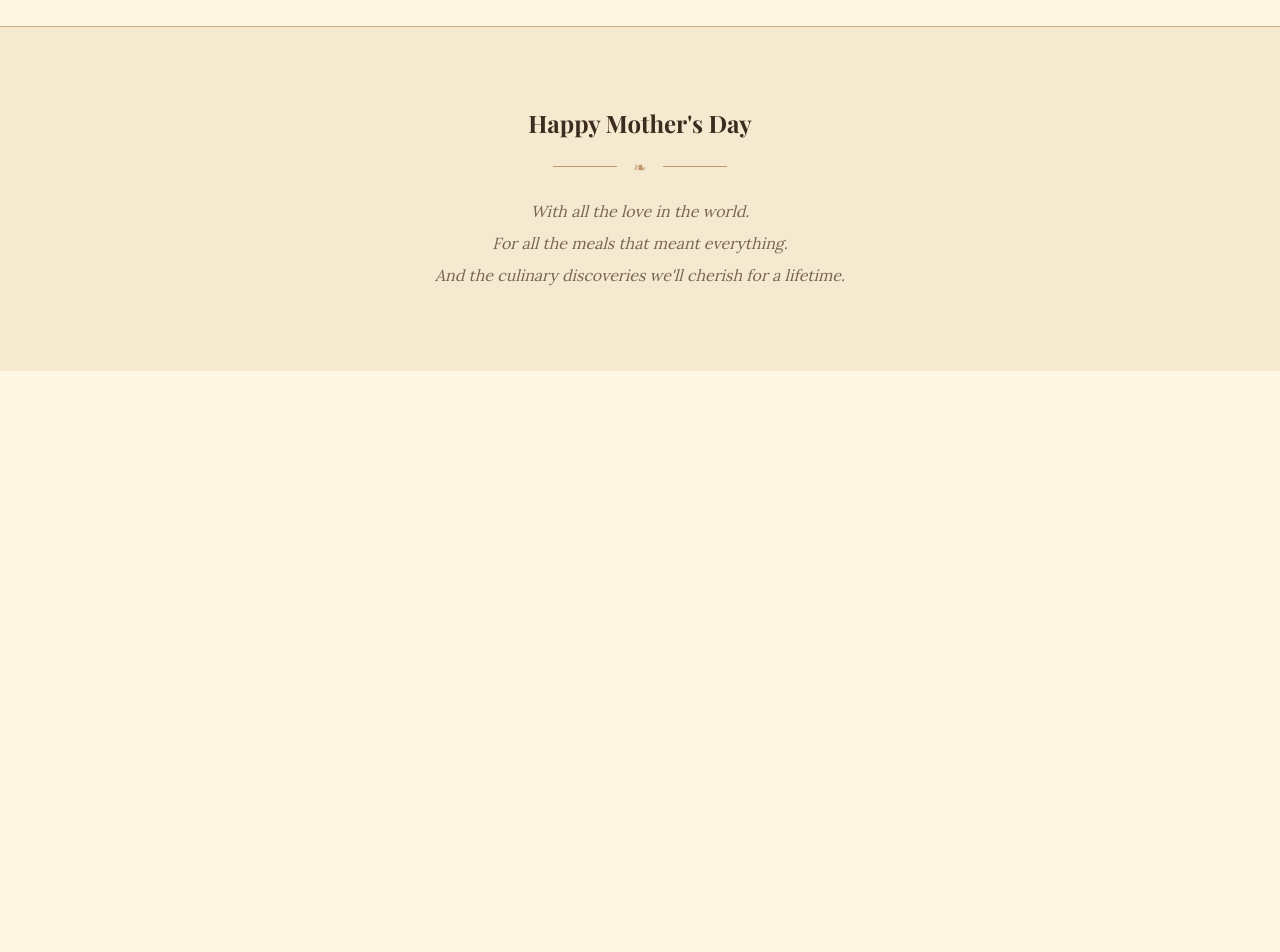
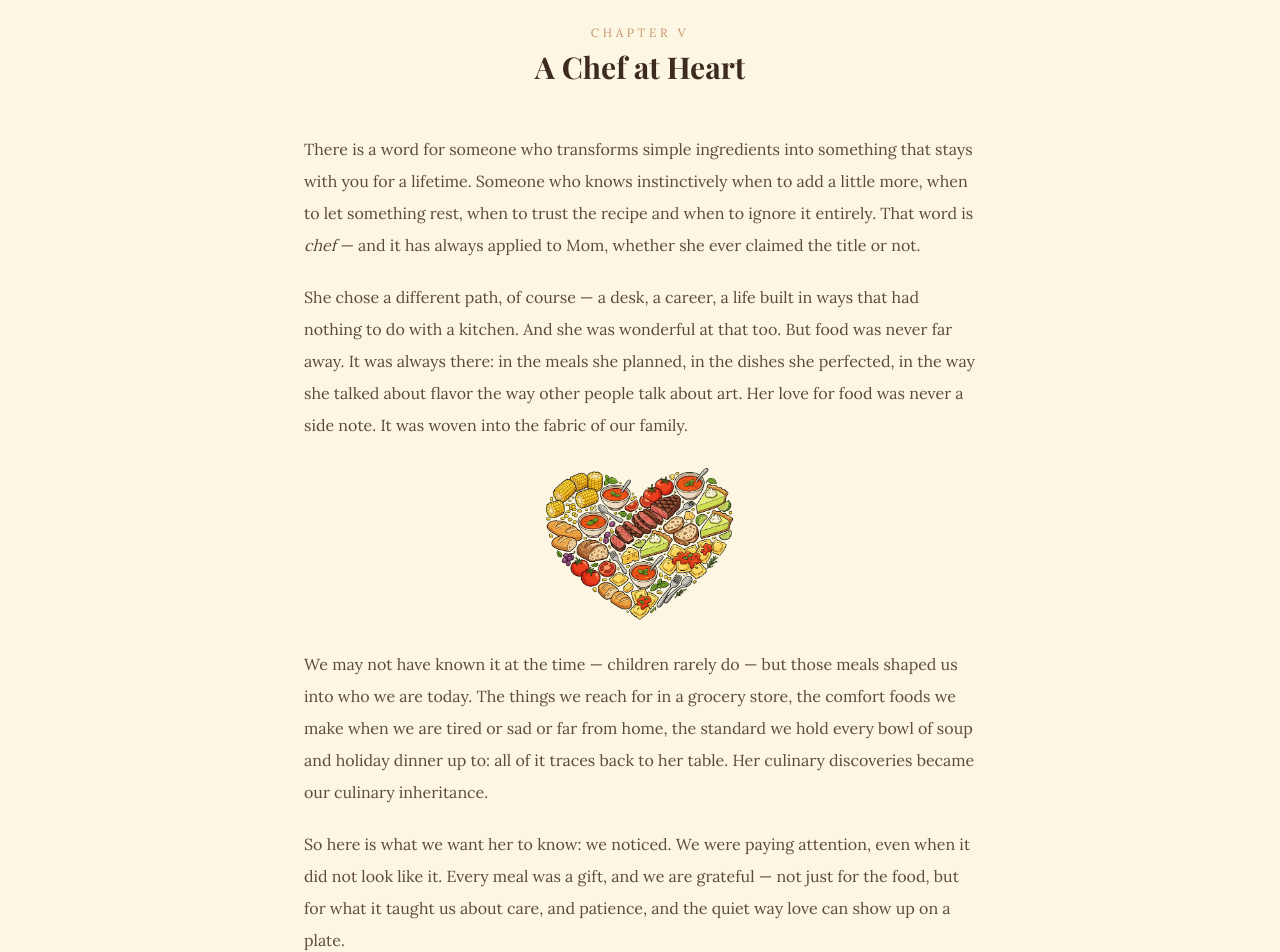
Before and after one commit to AlpineAva/culinary-discoveries, a Next.js app in the folder app/: page / in a window 1280 px wide. Shown: the part 4200-5152 px from the top of the page. Before the commit the page ends 4571 px from the top, so only its background shows below. Built offline with nearby package versions, Linux system fonts and the light colour scheme; a web font is replaced by a local one.

Commit message:
chapter 5

```diff
--- a/app/app/page.tsx
+++ b/app/app/page.tsx
@@ -101,7 +101,7 @@ export default function Home() {
       </header>
 
       {/* ── Chapters ──────────────────────────────────────────── */}
-      <main className="max-w-4xl mx-auto px-6 pb-32 space-y-4">
+      <main className="max-w-4xl mx-auto px-6 pb-8 space-y-4">
 
         {/* Chapter I */}
         <section className="py-16">
@@ -349,6 +349,65 @@ export default function Home() {
           </div>
         </section>
 
+        <SectionDivider />
+
+        {/* Chapter V */}
+        <section className="pt-16 pb-8">
+          <div className="text-center mb-12">
+            <p className="text-xs tracking-[0.3em] uppercase" style={{ color: "#c2956b" }}>
+              Chapter V
+            </p>
+            <h2
+              className="text-3xl font-bold mt-2"
+              style={{ fontFamily: "var(--font-playfair), Georgia, serif", color: "#3d2b1f" }}
+            >
+              A Chef at Heart
+            </h2>
+          </div>
+
+          <div className="space-y-5 max-w-2xl mx-auto">
+            <p className="text-base leading-8" style={{ color: "#5c4a3a" }}>
+              There is a word for someone who transforms simple ingredients into something
+              that stays with you for a lifetime. Someone who knows instinctively when to
+              add a little more, when to let something rest, when to trust the recipe and
+              when to ignore it entirely. That word is <em>chef</em> — and it has always
+              applied to Mom, whether she ever claimed the title or not.
+            </p>
+            <p className="text-base leading-8" style={{ color: "#5c4a3a" }}>
+              She chose a different path, of course — a desk, a career, a life built in
+              ways that had nothing to do with a kitchen. And she was wonderful at that too.
+              But food was never far away. It was always there: in the meals she planned,
+              in the dishes she perfected, in the way she talked about flavor the way other
+              people talk about art. Her love for food was never a side note. It was
+              woven into the fabric of our family.
+            </p>
+
+            {/* eslint-disable-next-line @next/next/no-img-element */}
+            <img
+              src="/heart.gif"
+              alt="A heart"
+              className="mx-auto my-6 w-48 h-auto block"
+            />
+
+            <p className="text-base leading-8" style={{ color: "#5c4a3a" }}>
+              We may not have known it at the time — children rarely do — but those meals
+              shaped us into who we are today. The things we reach for in a grocery store, the comfort foods
+              we make when we are tired or sad or far from home, the standard we hold
+              every bowl of soup and holiday dinner up to: all of it traces back to her table. Her culinary
+              discoveries became our culinary inheritance.
+            </p>
+            <p className="text-base leading-8" style={{ color: "#5c4a3a" }}>
+              So here is what we want her to know: we noticed. We were paying attention,
+              even when it did not look like it. Every meal was a gift, and we are
+              grateful — not just for the food, but for what it taught us about care, and
+              patience, and the quiet way love can show up on a plate.
+            </p>
+            <p className="text-base leading-8 text-center mt-8" style={{ color: "#7a6552" }}>
+              👩‍🍳 <em>&ldquo;The best chefs are the ones who cook for love, not for recognition.&rdquo;</em> 👩‍🍳
+            </p>
+          </div>
+        </section>
+
       </main>
 
       {/* ── Footer ────────────────────────────────────────────── */}
```
Also changed, not shown: app/public/heart.gif (added).
